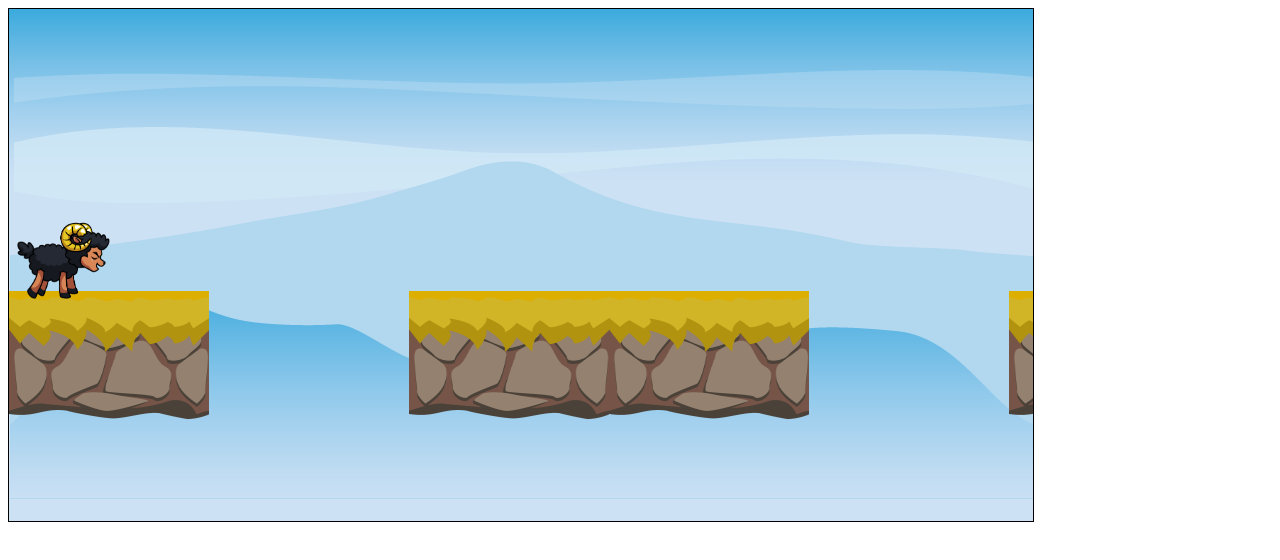
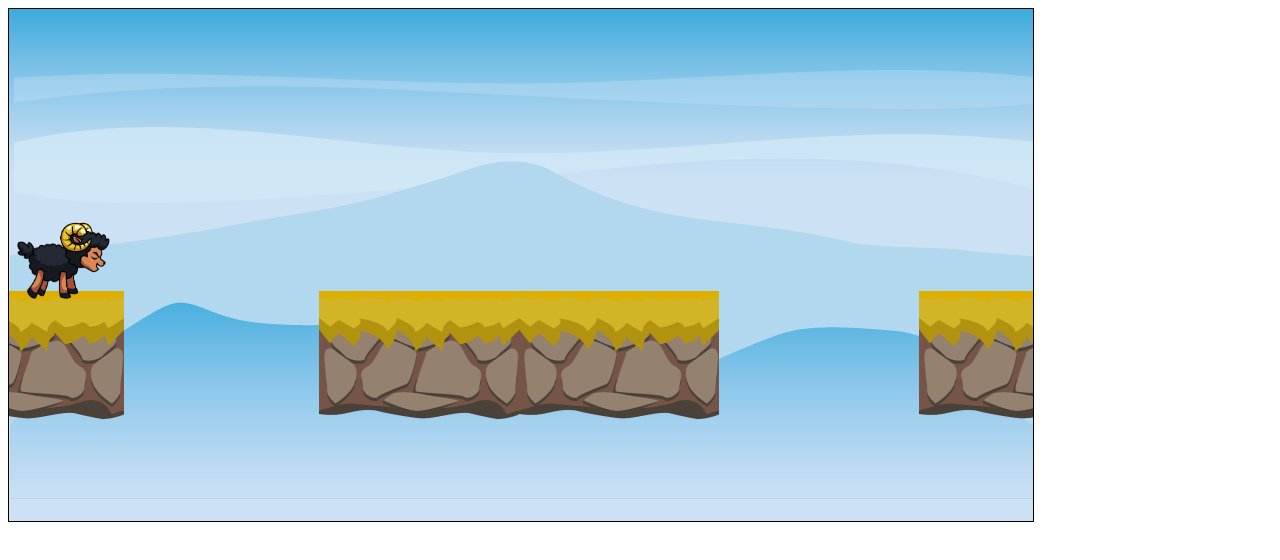
Before and after one commit to djungowski/sheepnrun-jsdays2021, a plain HTML site: page index.html in a window 1280 px wide. Drawn offline with Linux system fonts and the light colour scheme.

Commit message:
Aufgabe 5 Lösung

```diff
--- a/index.html
+++ b/index.html
@@ -11,6 +11,7 @@
   <script src="js/platform.js"></script>
   <script src="js/player.js"></script>
   <script src="js/loop.js"></script>
+  <script src="js/platformCollection.js"></script>
   <link rel="stylesheet" href="index.css">
 </head>
 <body>
--- a/index.js
+++ b/index.js
@@ -9,34 +9,22 @@ document.addEventListener('DOMContentLoaded', async () => {
   const background = new Background(context);
   const backgroundPromise = background.init('assets/background1.png');
 
-  const platforms = [
-    new Platform(context),
-    new Gap(context),
-    new Platform(context),
-    new Platform(context),
-    new Gap(context),
-    new Platform(context),
-    new Platform(context),
-    new Gap(context),
-    new Platform(context)
-  ];
-
-
-  const platformPromises = platforms
-  .map((platform, index) => {
-    platform.x = index * platform.width;
-    platform.y = 282;
-    return platform;
-  })
-  .map((platform) => platform.init());
+  const platformCollection = new PlatformCollection(context);
+  const platformCollectionPromise = platformCollection.init();
 
   const player = new Player(context);
   const playerPromise = player.init();
   player.y = 202;
 
-  const loop = new Loop(context, player, background, platforms);
+  const loop = new Loop(context, player, background, platformCollection);
 
-  Promise.all([backgroundPromise, ...platformPromises, playerPromise]).then(() => {
+  const gameObjectsPromises = [
+    backgroundPromise,
+    platformCollectionPromise,
+    playerPromise
+  ];
+
+  Promise.all(gameObjectsPromises).then(() => {
     loop.render();
   });
 
--- a/js/gap.js
+++ b/js/gap.js
@@ -12,5 +12,15 @@ class Gap {
     return Promise.resolve();
   }
 
-  render() {}
+  updatePosition(x, y) {
+    this.x = x;
+    this.y = y;
+  }
+
+  render() {
+    // Für Debugging
+    // this.context.beginPath();
+    // this.context.rect(this.x, this.y, this.width, this.height);
+    // this.context.stroke();
+  }
 }
--- a/js/loop.js
+++ b/js/loop.js
@@ -1,14 +1,15 @@
 class Loop {
-  constructor(context, player, background, platforms) {
+  constructor(context, player, background, plattformCollection) {
     this.context = context;
     this.player = player;
     this.background = background;
-    this.platforms = platforms;
+    this.plattformCollection = plattformCollection;
   }
 
   // Welt aktualisieren
   update(timestamp) {
     this.player.update(timestamp);
+    this.plattformCollection.update(timestamp);
   }
 
   // Welt zeichnen
@@ -17,7 +18,7 @@ class Loop {
       this.context.canvas.width,
       this.context.canvas.height,
     );
-    this.platforms.forEach((platform) => platform.render());
+    this.plattformCollection.render();
     this.player.render();
   }
 
--- a/js/platform.js
+++ b/js/platform.js
@@ -16,6 +16,11 @@ class Platform {
     });
   }
 
+  updatePosition(x, y) {
+    this.x = x;
+    this.y = y;
+  }
+
   render() {
     this.context.drawImage(this.image, this.x, this.y, this.width, this.height);
   }
--- /dev/null
+++ b/js/platformCollection.js
@@ -0,0 +1,61 @@
+class PlatformCollection {
+  constructor(context) {
+    this.context = context;
+    this.platforms = [];
+    this.updateEvery = 35;
+    this.lastUpdate = 0;
+    this.y = 282;
+    this.count = 0;
+    this.movePlatformsBy = 5;
+  }
+
+  async init() {
+    this.platforms = [
+      new Platform(this.context),
+      new Gap(this.context),
+      new Platform(this.context),
+      new Platform(this.context),
+      new Gap(this.context),
+      new Platform(this.context),
+      new Platform(this.context),
+      new Platform(this.context),
+      new Gap(this.context),
+      new Platform(this.context),
+    ];
+
+    const initializedPlatforms = this.platforms.map((platform) =>
+      platform.init(),
+    );
+
+    return Promise.all(initializedPlatforms).then(() => {
+      this.platforms.forEach((platform, index) => {
+        platform.updatePosition(index * platform.width, this.y);
+      });
+    });
+  }
+
+  shouldUpdate(timestamp) {
+    return timestamp - this.lastUpdate >= this.updateEvery;
+  }
+
+  update(timestamp) {
+    if (this.shouldUpdate(timestamp)) {
+      this.platforms.forEach((platform, index) => {
+        if (platform.x + platform.width < 0) {
+          const p = this.platforms.splice(index, 1)[0];
+          const lastPlatform = this.platforms[this.platforms.length - 1];
+          p.updatePosition(lastPlatform.x + lastPlatform.width, p.y);
+          this.platforms.push(p);
+        } else {
+          platform.updatePosition(platform.x - this.movePlatformsBy, platform.y);
+        }
+      });
+    }
+  }
+
+  render() {
+    this.platforms.forEach((platform) => {
+      platform.render();
+    });
+  }
+}
```
